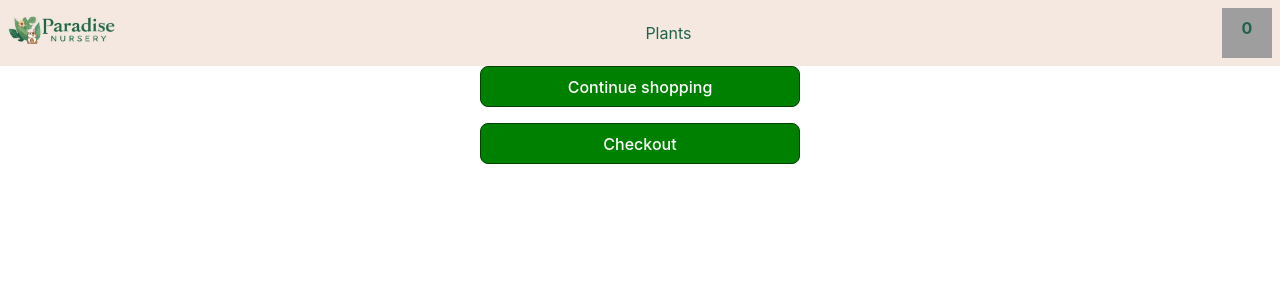
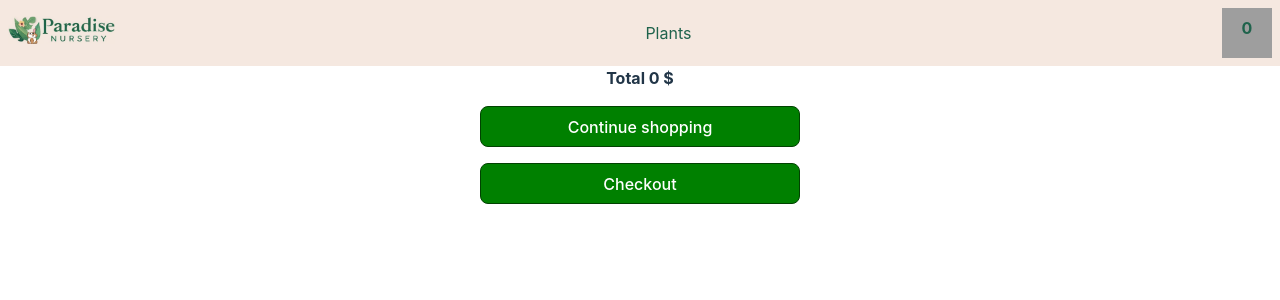
Before and after one commit to samsaga2/paradise-nursery, a React (Vite) app: page /cart in a window 1280 px wide. Shown: the top 300 px of the page. Built offline with nearby package versions, Linux system fonts and the light colour scheme; grey boxes are pictures that could not be loaded.

Commit message:
Added total cost to cart

```diff
--- a/src/pages/Cart.css
+++ b/src/pages/Cart.css
@@ -52,6 +52,10 @@
   gap: 1rem;
   padding-bottom: 1rem;
 
+  .totalCost {
+    font-weight: bold;
+  }
+
   button {
     width: 20rem;
     color: white;
--- a/src/pages/Cart.jsx
+++ b/src/pages/Cart.jsx
@@ -19,8 +19,8 @@ function Cart() {
     return acc;
   }, {});
 
-  const totalItems = items.reduce((total, item) => {
-    return total + item.quantity;
+  const totalCost = items.reduce((total, item) => {
+    return total + item.quantity * item.cost;
   }, 0);
 
   const handleAddToCart = (key, index) => {
@@ -70,6 +70,7 @@ function Cart() {
         ))}
 
         <div className="footer">
+          <div className="totalCost">Total {totalCost} $</div>
           <Link to="/products">
             <button>Continue shopping</button>
           </Link>
```
